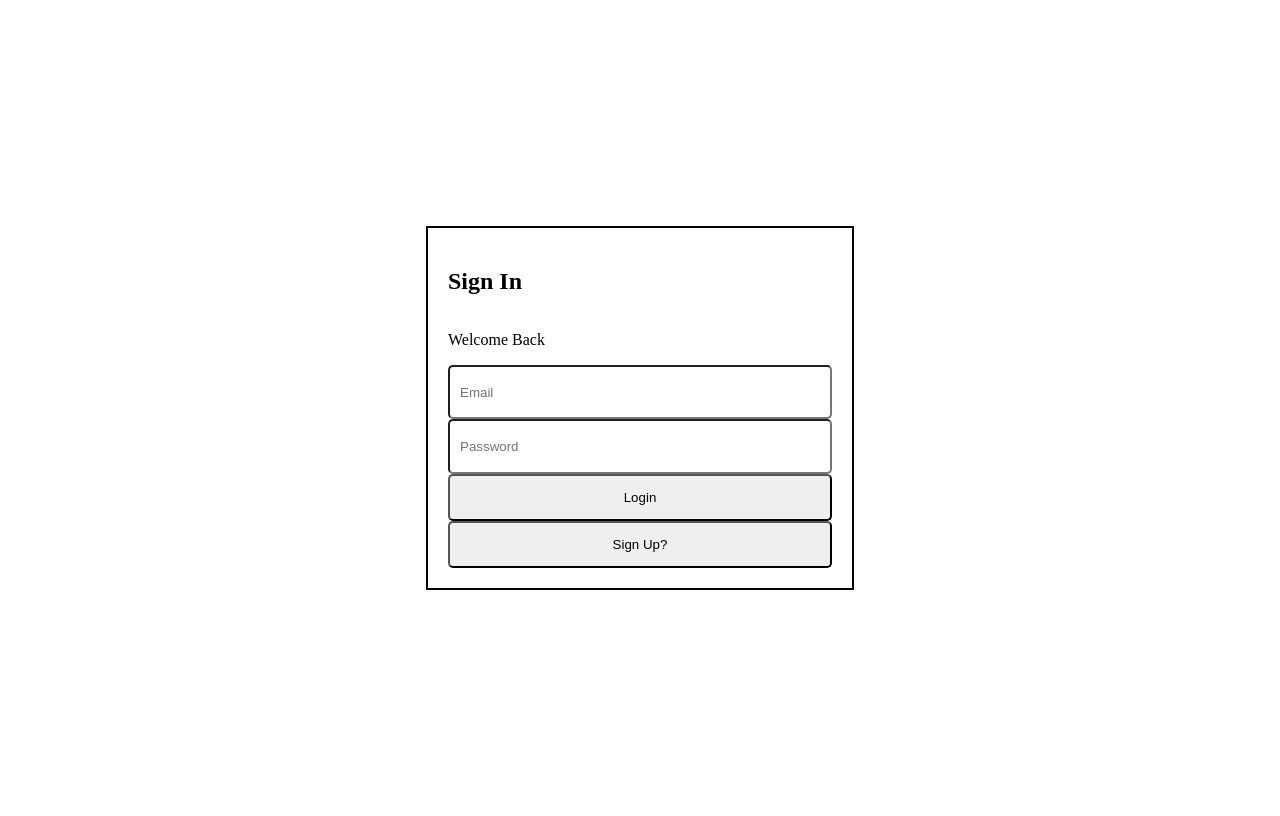
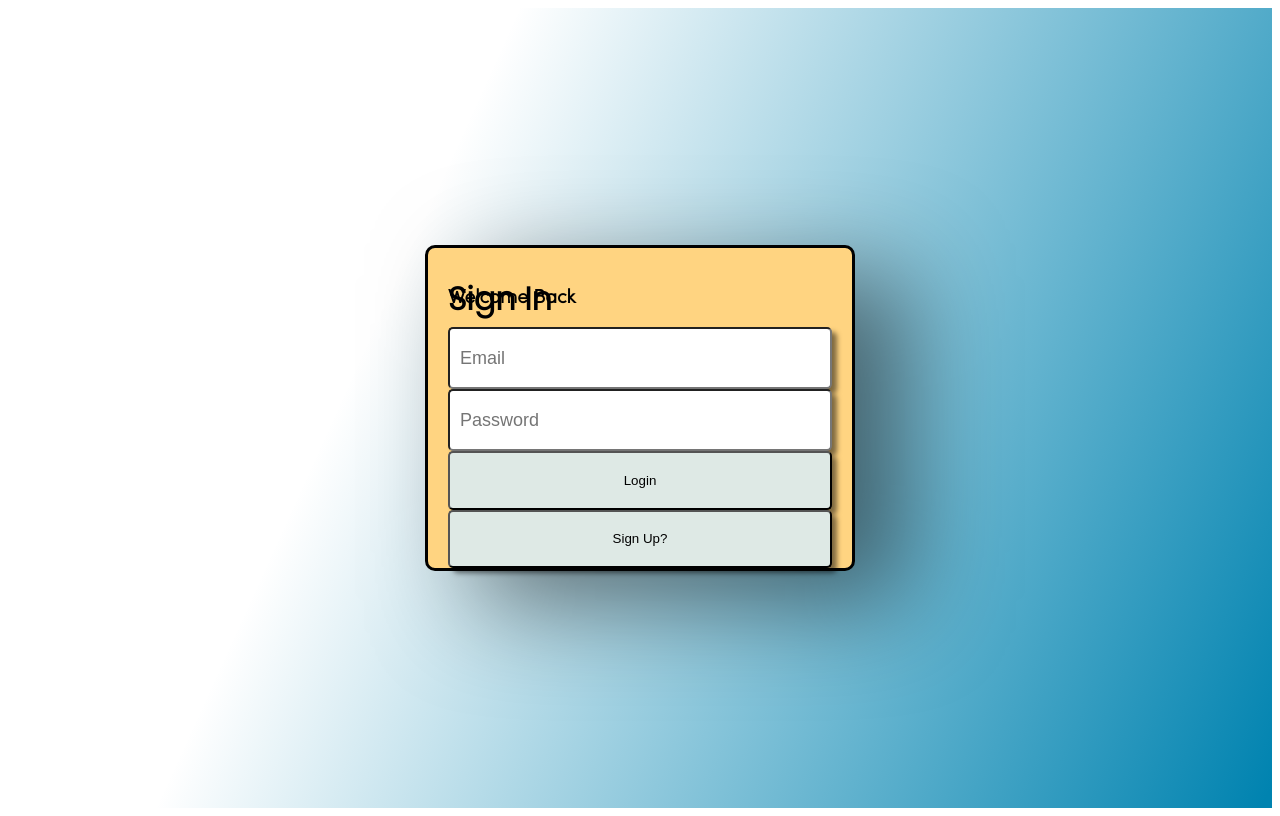
Before and after one commit to Ali-Olliek/Survey-builder, a React (Create React App) app in the folder react-front-end/: page / in a window 1280 px wide. Built offline with nearby package versions, Linux system fonts and the light colour scheme.

Commit message:
Styled SignUp and Sign In Pages

```diff
--- a/react-front-end/src/stylesheets/App.css
+++ b/react-front-end/src/stylesheets/App.css
@@ -1,23 +1,60 @@
+@font-face {
+    font-family: Sofia Pro;
+    src: url(../assets/fonts/sofiapro-light.otf);
+}
+
+@font-face {
+    font-family: Poppins;
+    src: url(../assets/fonts/Poppins-Light.ttf);
+}
+
 .form-container {
     display: flex;
     height: 100vh;
     justify-content: center;
     align-items: center;
+    background: linear-gradient(114.44deg, rgba(0, 180, 219, 0) 31.36%, #0083B0 99.37%);
 }
 
 .register-form {
     display: flex;
     flex-direction: column;
     justify-content: space-around;
-    width: 30vw;
+    width: 40vw;
+    max-width: 30vw;
     height: 40vh;
-    border: 2px solid black;
-    padding: 20px;
+    border-radius: 10px;
+    box-shadow: 50px 30px 100px rgba(0, 0, 0, 0.5);
+    border: 3px solid black;
+    background-color: #FFD481;
+    padding-inline: 20px;
+    font-family: Sofia Pro;
+}
+
+.register-form > h2 {
+    font-family: poppins;
+    font-size: 2rem;
+}
+.register-form > p {
+    margin-top: -60px;
+    font-weight: bold;
+    font-size: 1.2rem;
+}
+
+.register-form > button {
+    height: 60px;
+    padding: 10px;
+    background-color: #DEE9E5;
+    box-shadow: 5px 5px 5px rgba(0, 0, 0, 0.5);
+    border-radius: 5px;
 }
 
 .form-field {
+    font-size: 18px;
     height: 40px;
     padding: 10px;
+    background-color: white ;
+    box-shadow: 5px 5px 5px rgba(0, 0, 0, 0.5) ;
     border-radius: 5px;
 }
 
@@ -26,7 +63,7 @@ button {
     border-radius: 5px;
 }
 
-#root {
+.app {
     display: flex;
     align-items:center;
     justify-content: center;
```
